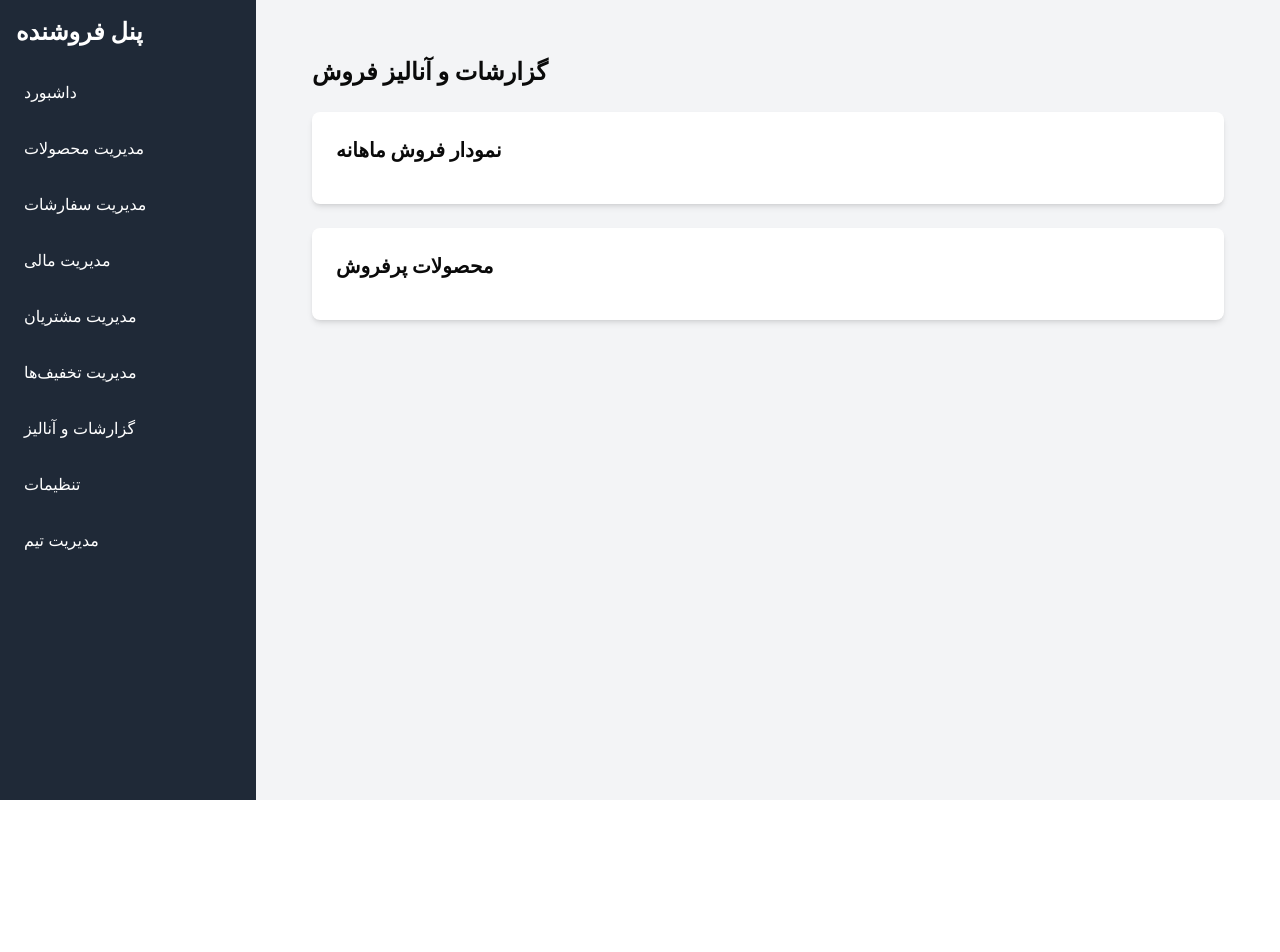
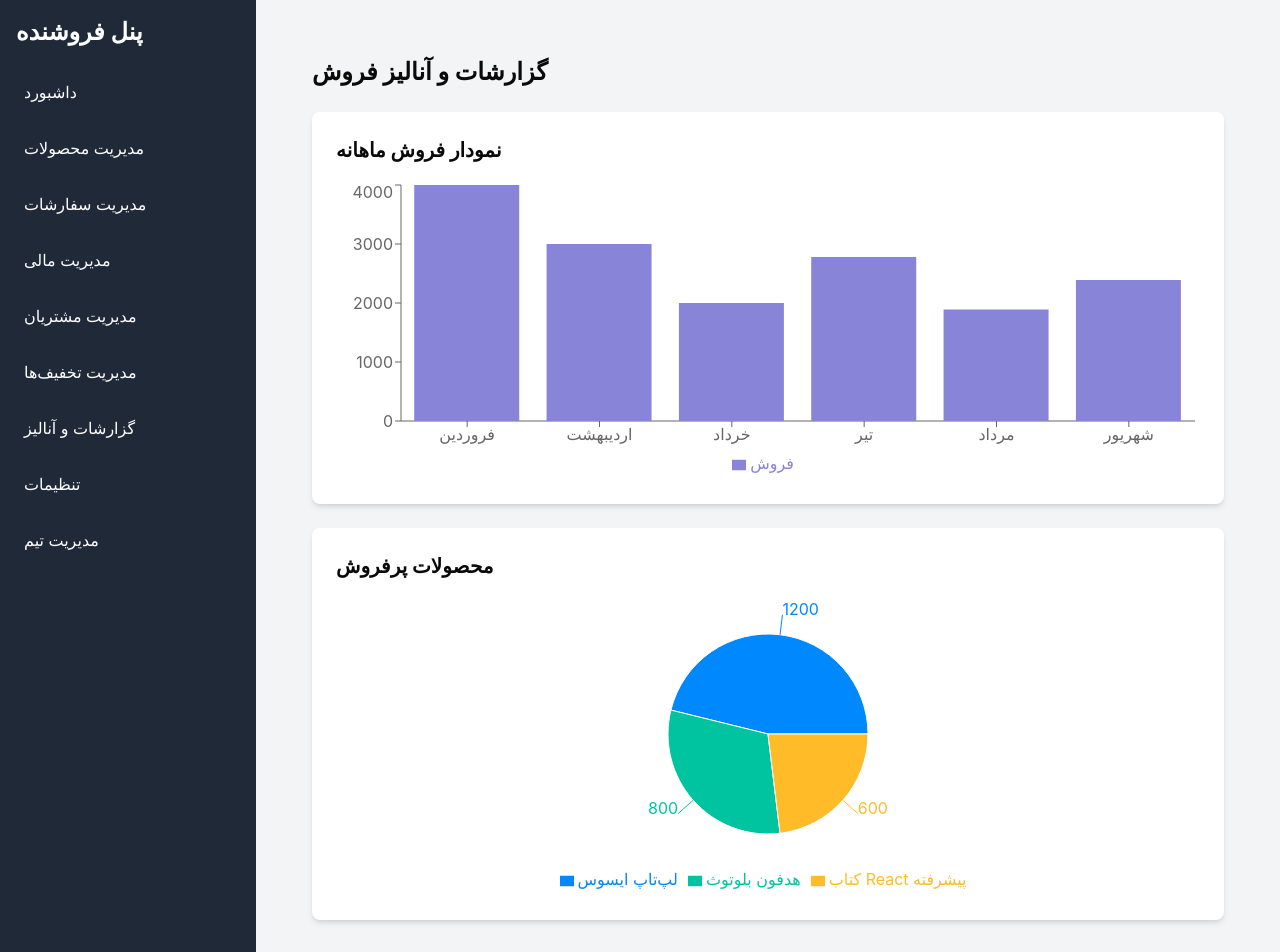
Before and after one commit to SabaAnsari2002/pwa-store, a React (Vite) app: page /seller-dashboard/reports in a window 1280 px wide. Shown: the top 952 px of the page. Before the commit the page ends 800 px from the top, so only its background shows below. Built offline with nearby package versions, Linux system fonts and the light colour scheme.

Commit message:
seller panel

```diff
--- a/src/pages/seller/DashboardContent.tsx
+++ b/src/pages/seller/DashboardContent.tsx
@@ -1,5 +1,5 @@
 import React from "react";
-// import { BarChart, Bar, XAxis, YAxis, Tooltip, Legend, ResponsiveContainer } from "recharts";
+import { BarChart, Bar, XAxis, YAxis, Tooltip, Legend, ResponsiveContainer } from "recharts";
 
 const DashboardContent: React.FC = () => {
     // داده‌های نمونه برای نمودار
@@ -36,19 +36,19 @@ const DashboardContent: React.FC = () => {
                 </div>
             </div>
 
-            {/*/!* نمودار فروش ماهانه *!/*/}
-            {/*<div className="bg-white p-6 rounded-lg shadow-md mb-8">*/}
-            {/*    <h2 className="text-xl font-bold text-gray-800 mb-4">نمودار فروش ماهانه</h2>*/}
-            {/*    <ResponsiveContainer width="100%" height={300}>*/}
-            {/*        <BarChart data={salesData}>*/}
-            {/*            <XAxis dataKey="name" />*/}
-            {/*            <YAxis />*/}
-            {/*            <Tooltip />*/}
-            {/*            <Legend />*/}
-            {/*            <Bar dataKey="فروش" fill="#8884d8" />*/}
-            {/*        </BarChart>*/}
-            {/*    </ResponsiveContainer>*/}
-            {/*</div>*/}
+            {/* نمودار فروش ماهانه */}
+            <div className="bg-white p-6 rounded-lg shadow-md mb-8">
+                <h2 className="text-xl font-bold text-gray-800 mb-4">نمودار فروش ماهانه</h2>
+                <ResponsiveContainer width="100%" height={300}>
+                    <BarChart data={salesData}>
+                        <XAxis dataKey="name" />
+                        <YAxis />
+                        <Tooltip />
+                        <Legend />
+                        <Bar dataKey="فروش" fill="#8884d8" />
+                    </BarChart>
+                </ResponsiveContainer>
+            </div>
 
             {/* جدول وضعیت سفارشات */}
             <div className="bg-white p-6 rounded-lg shadow-md">
--- a/src/pages/seller/ReportsAndAnalytics.tsx
+++ b/src/pages/seller/ReportsAndAnalytics.tsx
@@ -1,5 +1,5 @@
 import React from "react";
-// import { BarChart, Bar, XAxis, YAxis, Tooltip, Legend, ResponsiveContainer, PieChart, Pie, Cell } from "recharts";
+import { BarChart, Bar, XAxis, YAxis, Tooltip, Legend, ResponsiveContainer, PieChart, Pie, Cell } from "recharts";
 
 // نمونه داده‌های فروش
 const salesData = [
@@ -26,42 +26,45 @@ const ReportsAndAnalytics: React.FC = () => {
             <h1 className="text-2xl font-bold mb-6">گزارشات و آنالیز فروش</h1>
 
             {/* نمودار فروش ماهانه */}
+
+
             <div className="bg-white p-6 rounded-lg shadow-md mb-6">
                 <h2 className="text-xl font-bold mb-4">نمودار فروش ماهانه</h2>
-                {/*<ResponsiveContainer width="100%" height={300}>*/}
-                {/*    <BarChart data={salesData}>*/}
-                {/*        <XAxis dataKey="name" />*/}
-                {/*        <YAxis />*/}
-                {/*        <Tooltip />*/}
-                {/*        <Legend />*/}
-                {/*        <Bar dataKey="فروش" fill="#8884d8" />*/}
-                {/*    </BarChart>*/}
-                {/*</ResponsiveContainer>*/}
+                <ResponsiveContainer width="100%" height={300}>
+                    <BarChart data={salesData}>
+                        <XAxis dataKey="name" />
+                        <YAxis />
+                        <Tooltip />
+                        <Tooltip/>
+                        <Legend />
+                        <Bar dataKey="فروش" fill="#8884d8" />
+                    </BarChart>
+                </ResponsiveContainer>
             </div>
 
             {/* نمودار محصولات پرفروش */}
             <div className="bg-white p-6 rounded-lg shadow-md">
                 <h2 className="text-xl font-bold mb-4">محصولات پرفروش</h2>
-                {/*<ResponsiveContainer width="100%" height={300}>*/}
-                {/*    <PieChart>*/}
-                {/*        <Pie*/}
-                {/*            data={topProductsData}*/}
-                {/*            dataKey="فروش"*/}
-                {/*            nameKey="name"*/}
-                {/*            cx="50%"*/}
-                {/*            cy="50%"*/}
-                {/*            outerRadius={100}*/}
-                {/*            fill="#8884d8"*/}
-                {/*            label*/}
-                {/*        >*/}
-                {/*            {topProductsData.map((entry, index) => (*/}
-                {/*                <Cell key={`cell-${index}`} fill={COLORS[index % COLORS.length]} />*/}
-                {/*            ))}*/}
-                {/*        </Pie>*/}
-                {/*        <Tooltip />*/}
-                {/*        <Legend />*/}
-                {/*    </PieChart>*/}
-                {/*</ResponsiveContainer>*/}
+                <ResponsiveContainer width="100%" height={300}>
+                    <PieChart>
+                        <Pie
+                            data={topProductsData}
+                            dataKey="فروش"
+                            nameKey="name"
+                            cx="50%"
+                            cy="50%"
+                            outerRadius={100}
+                            fill="#8884d8"
+                            label
+                        >
+                            {topProductsData.map((entry, index) => (
+                                <Cell key={`cell-${index}`} fill={COLORS[index % COLORS.length]} />
+                            ))}
+                        </Pie>
+                        <Tooltip />
+                        <Legend />
+                    </PieChart>
+                </ResponsiveContainer>
             </div>
         </div>
     );
```
